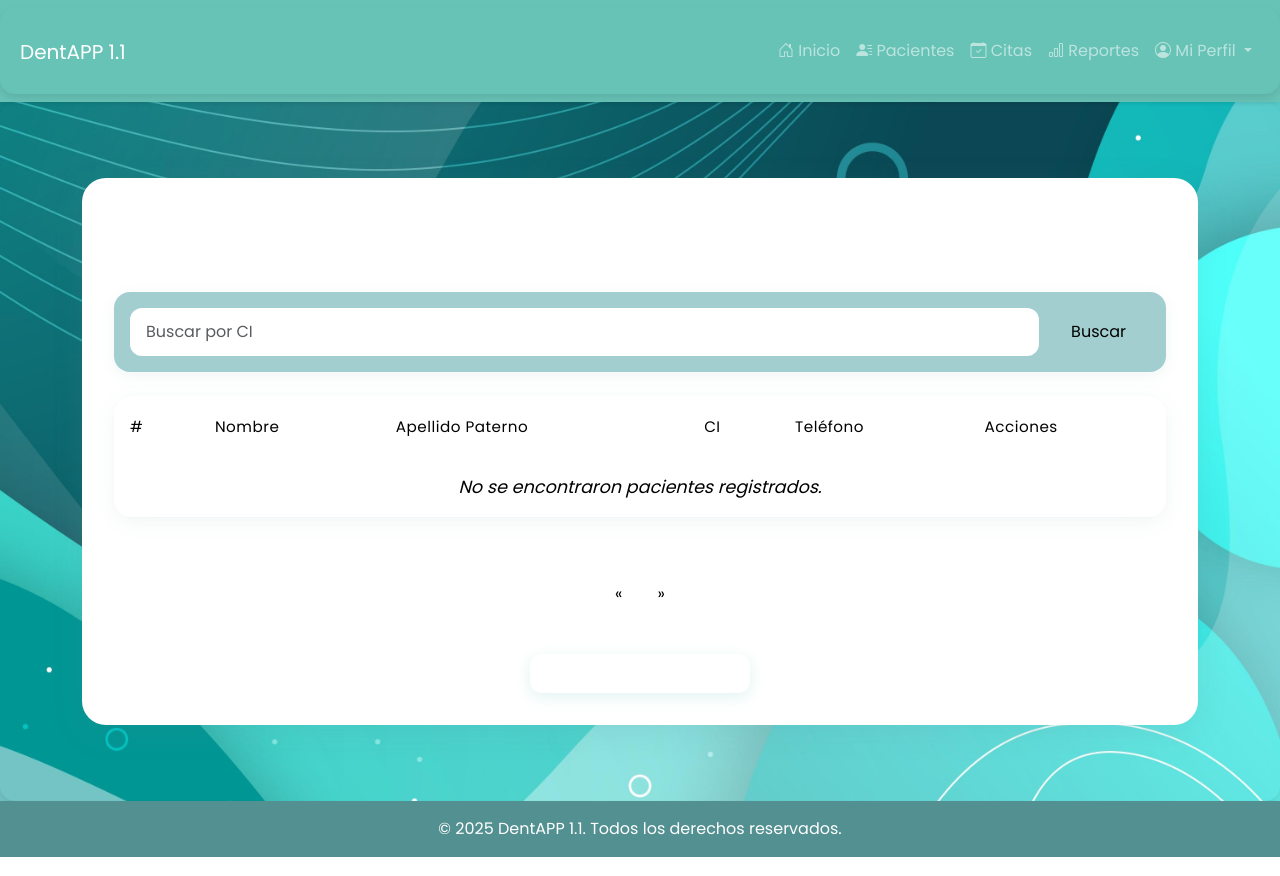
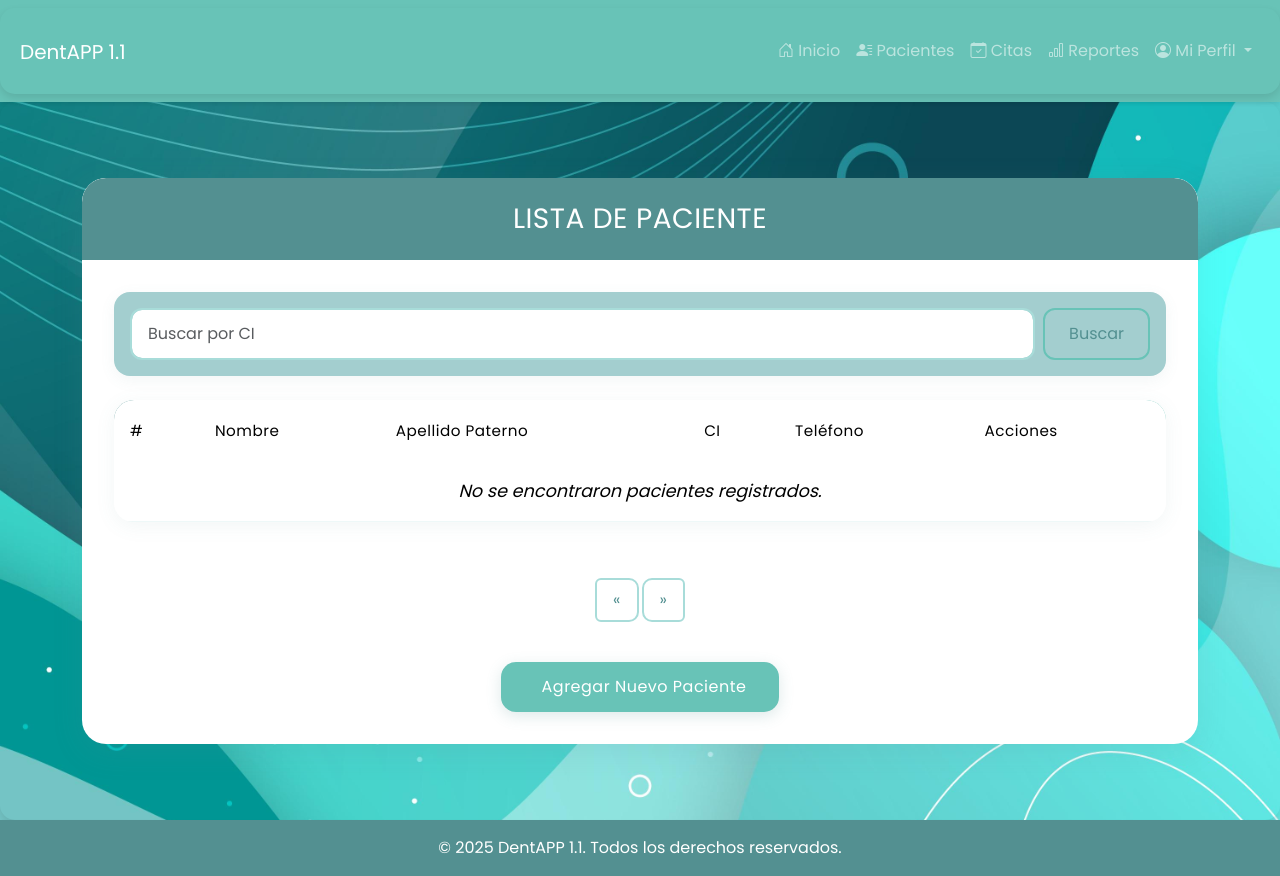
Before and after one commit to HAjiMe-0/BDdentista, a Flask app: page /pacientes/buscar in a window 1280 px wide. Run offline with Flask 3, Linux system fonts and the light colour scheme; the visitor is signed in with stand-in values (Sample User, id 1); some libraries are stand-ins or nearby versions.

Commit message:
Arreglo interfaz

```diff
--- a/app/templates/pacientes/listar_pacientes.html
+++ b/app/templates/pacientes/listar_pacientes.html
@@ -5,18 +5,23 @@
 {% block content %}
 <style>
 :root {
-            --color-white: #ffffff;
-            --color-light: #cceae8;
-            --color-medium: #a8dcd9;
-            --color-dark: #68c3b7;
-            --color-darker: #539091;
-        }
+    --color-white: #ffffff;
+    --color-mint: #a8dcd9;
+    --color-teal: #68c3b7;
+    --color-dark-teal: #539091;
+    --background-image: url("static/img/fondo_dental7.jpg");
+}
 
-        .main-container {
+.main-container {
             display: flex;
             gap: 2rem;
             margin-top: 2rem;
         }
+
+body {
+    background-image: var(--background-image);
+}
+
 
 .custom-container {
     background-color: var(--color-white);
@@ -223,7 +228,7 @@
                             <td>{{ paciente.telefono }}</td>
                             <td>
                                 <a href="{{ url_for('main.detalle_paciente', paciente_id=paciente.paciente_id) }}"
-                                    class="btn btn-view btn-sm">
+                                   class="btn btn-view btn-sm">
                                     <i class="fas fa-eye me-1"></i> Ver
                                 </a>
                             </td>
@@ -282,7 +287,7 @@
             </div>
 
             <div class="text-center mt-4">
-                <a href="{{ url_for('main.crear_paciente') }}" class="btn btn-view btn-sm">
+                <a href="{{ url_for('main.crear_paciente') }}" class="btn btn-add">
                     <i class="fas fa-plus-circle me-2"></i>Agregar Nuevo Paciente
                 </a>
             </div>
```
